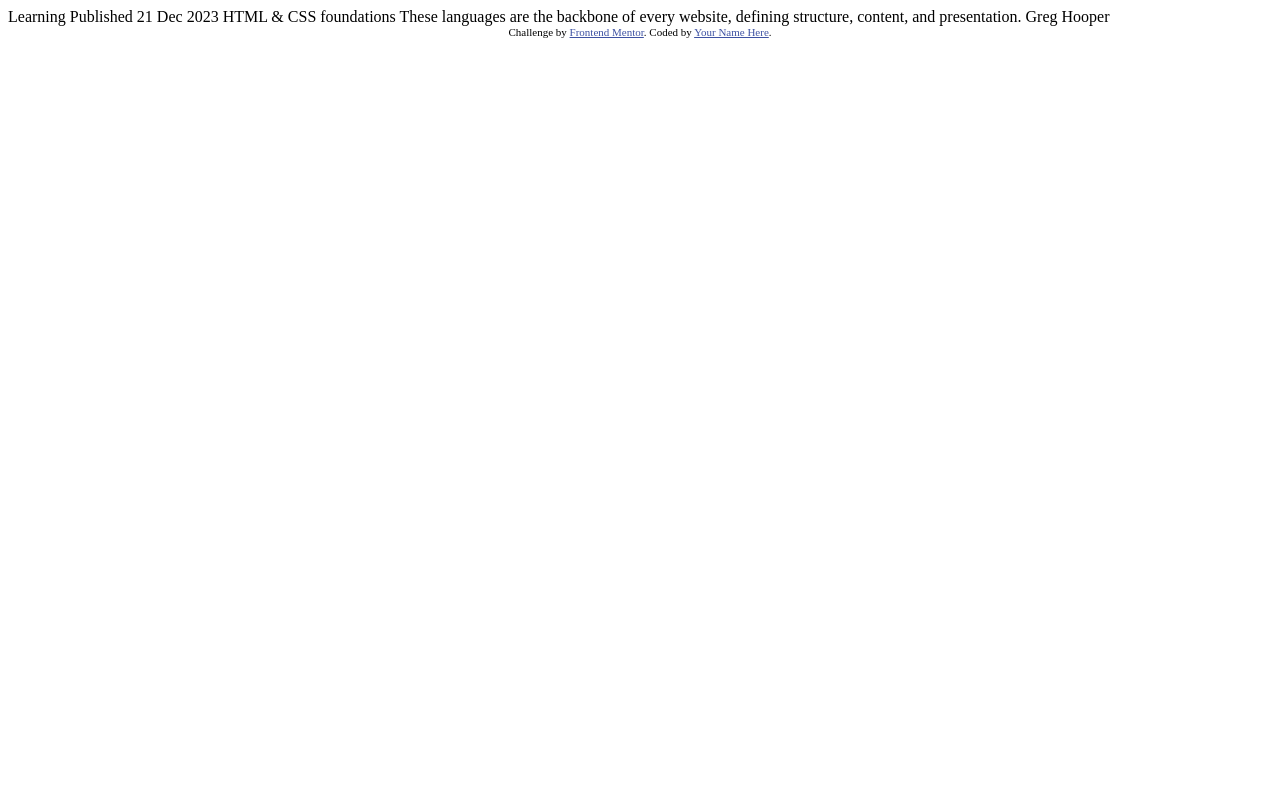
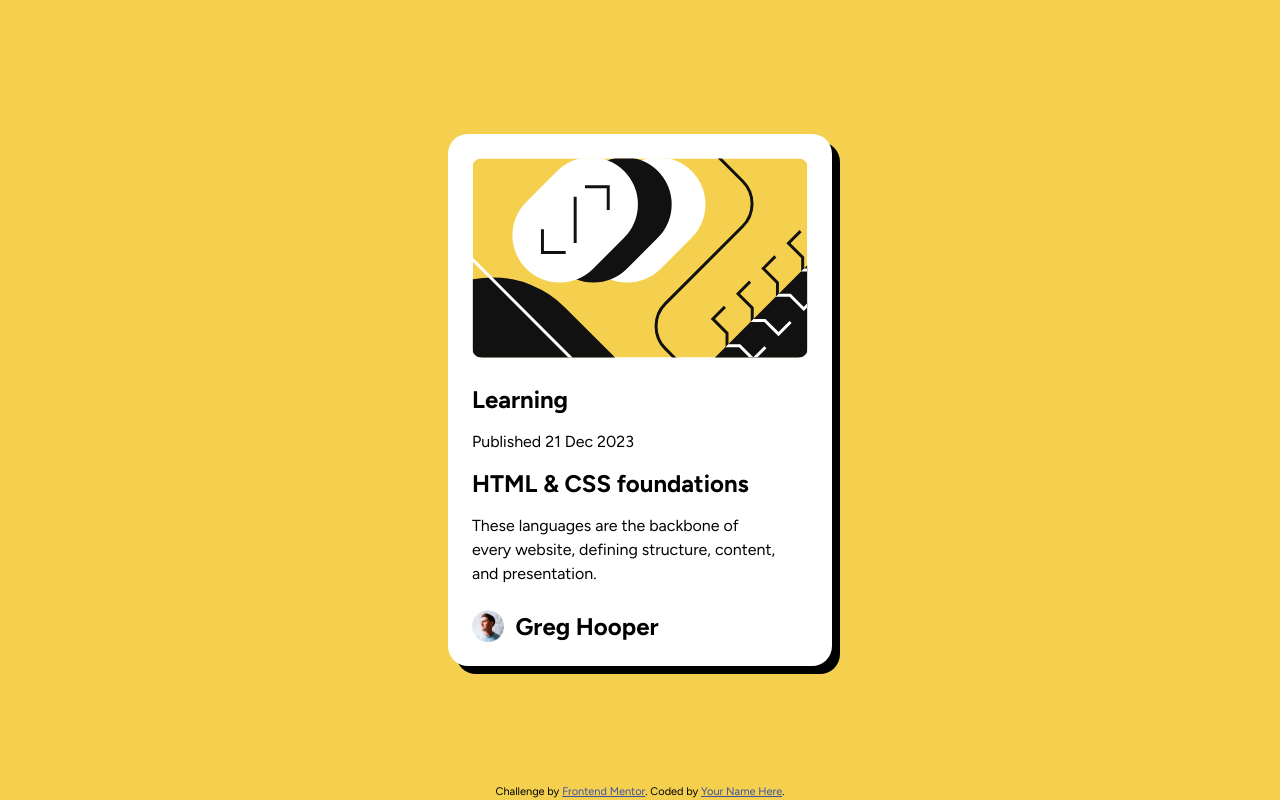
Before and after one commit to Joshk7/blog-preview-card, a plain HTML site: page index.html in a window 1280 px wide. Drawn offline with Linux system fonts and the light colour scheme.

Commit message:
linked css and added styles

```diff
--- a/index.html
+++ b/index.html
@@ -3,32 +3,30 @@
 <head>
   <meta charset="UTF-8">
   <meta name="viewport" content="width=device-width, initial-scale=1.0"> <!-- displays site properly based on user's device -->
-
   <link rel="icon" type="image/png" sizes="32x32" href="./assets/images/favicon-32x32.png">
-
+  <link rel="stylesheet" href="./style.css">
   <title>Frontend Mentor | Blog preview card</title>
-
-  <!-- Feel free to remove these styles or customise in your own stylesheet 👍 -->
-  <style>
-    .attribution { font-size: 11px; text-align: center; }
-    .attribution a { color: hsl(228, 45%, 44%); }
-  </style>
 </head>
 <body>
-
-  Learning
-
-  Published 21 Dec 2023
-
-  HTML & CSS foundations
-
-  These languages are the backbone of every website, defining structure, content, and presentation.
-
-  Greg Hooper
-
-  <div class="attribution">
-    Challenge by <a href="https://www.frontendmentor.io?ref=challenge" target="_blank">Frontend Mentor</a>.
-    Coded by <a href="#">Your Name Here</a>.
-  </div>
+    <main>
+        <article class="main-content">
+            <img id="blog-image" src="./assets/images/illustration-article.svg"/>
+            <div class="text-content">
+                <h2>Learning</h2>
+                <p>Published 21 Dec 2023</p>
+                <h1>HTML & CSS foundations</h1>
+                <p>These languages are the backbone of every website, defining structure, content, and presentation.</p>
+            </div>
+            <div class="author">
+                <img id="author-icon" src="./assets/images/image-avatar.webp"><h2 id="author-name">Greg Hooper</h2>
+            </div>
+        </article>
+    </main>
+  <footer>
+      <div class="attribution">
+        Challenge by <a href="https://www.frontendmentor.io?ref=challenge" target="_blank">Frontend Mentor</a>.
+        Coded by <a href="#">Your Name Here</a>.
+      </div>
+  </footer>
 </body>
 </html>
--- /dev/null
+++ b/style.css
@@ -0,0 +1,133 @@
+@import url("https://fonts.googleapis.com/css2?family=Figtree:ital,wght@0,300..900;1,300..900&display=swap");
+@import url("https://fonts.googleapis.com/css2?family=Outfit:wght@100..900&display=swap");
+
+*,
+*::before,
+*::after {
+    box-sizing: border-box;
+}
+
+* {
+    margin: 0;
+}
+
+body {
+    line-height: 1.5;
+    -webkit-font-smoothing: antialiased;
+}
+
+img,
+picture,
+video,
+canvas,
+svg {
+    display: block;
+    max-width: 100%;
+}
+
+input,
+button,
+textarea,
+select {
+    font: inherit;
+}
+
+p,
+h1,
+h2,
+h3,
+h4,
+h5,
+h6 {
+    overflow-wrap: break-word;
+}
+
+p {
+    text-wrap: pretty;
+}
+h1,
+h2,
+h3,
+h4,
+h5,
+h6 {
+    text-wrap: balance;
+}
+
+:root {
+    --yellow: hsl(47, 88%, 63%);
+    --gray-500: hsl(0, 0%, 42%);
+    --gray-950: hsl(0, 0%, 7%);
+    --figtree: Figtree;
+}
+
+html {
+    height: 100%;
+}
+
+body {
+    font-family: var(--figtree), sans-serif;
+    height: 100%;
+    background-color: var(--yellow);
+}
+
+main {
+    height: 100%;
+    display: flex;
+    justify-content: center;
+    align-items: center;
+}
+
+.main-content {
+    background-color: white;
+    max-width: 24rem;
+    padding: 1.5rem;
+    border-radius: 1.25rem;
+    box-shadow: 0.5rem 0.5rem rgba(0, 0, 0, 1);
+    display: flex;
+    flex-direction: column;
+    row-gap: 1.5rem;
+}
+
+#blog-image {
+    max-width: 100%;
+    height: 12.5rem;
+    border-radius: 0.625rem;
+}
+
+.text-content {
+    display: flex;
+    flex-direction: column;
+    row-gap: 0.75rem;
+}
+
+.author {
+    display: flex;
+    column-gap: 0.75rem;
+    align-items: center;
+}
+
+#author-icon {
+    height: 2rem;
+}
+
+#author-name {
+    line-height: normal;
+    vertical-align: center;
+}
+
+footer {
+    position: fixed;
+    width: 100%;
+    left: 0;
+    bottom: 0;
+    text-align: center;
+}
+
+.attribution {
+    font-size: 11px;
+    text-align: center;
+}
+.attribution a {
+    color: hsl(228, 45%, 44%);
+}
```
